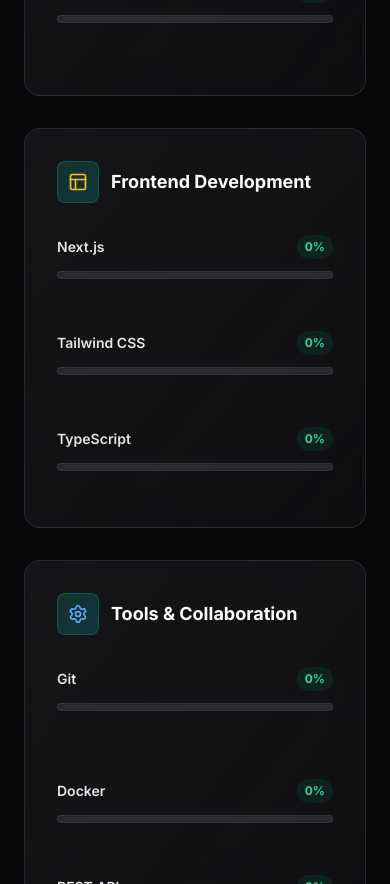
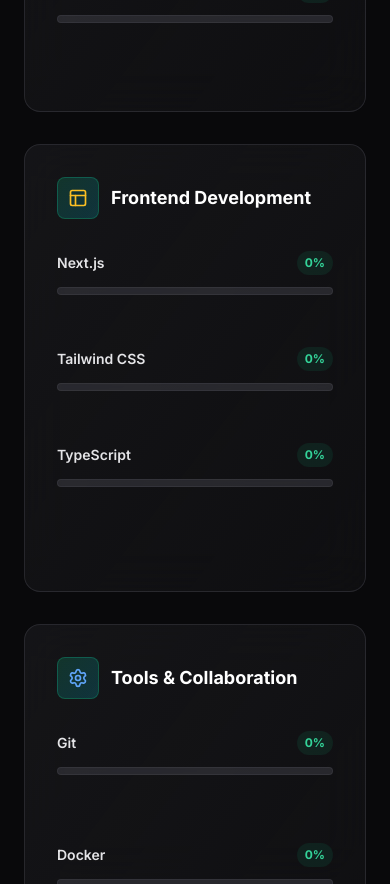
Before and after one commit to AbdulMateen645/abdul-mateen-portfolio, a React (Vite) app: page / in a window 390 px wide. Shown: the part 2840-3724 px from the top of the page. Built offline with nearby package versions, Linux system fonts and the light colour scheme.

Commit message:
fix: Update image paths and improve skills section layout

```diff
--- a/App.tsx
+++ b/App.tsx
@@ -156,7 +156,7 @@
                 <div className="absolute -inset-4 border border-zinc-800 rounded-3xl -rotate-6" />
                 <div className="absolute -inset-4 border border-emerald-500/20 rounded-3xl rotate-3" />
                 <div className="absolute inset-0 rounded-2xl overflow-hidden bg-zinc-900 shadow-2xl">
-                   <img src="https://app.skfinancial.com/uploads/employees/0n43oJnfelAtXcjiUqqFz1H6ProcIkMtC0s7Y2SQ.jpg" alt="Abdul Mateen Hashmi" className="w-full h-full object-cover grayscale hover:grayscale-0 transition-all duration-700" />
+                   <img src="/Images/image.jpeg" alt="Abdul Mateen Hashmi" className="w-full h-full object-cover grayscale hover:grayscale-0 transition-all duration-700" />
                 </div>
               </div>
             </motion.div>
@@ -221,7 +221,7 @@
 
         {/* SKILLS SECTION */}
         <Section id="skills" title="Technical Expertise" subtitle="A multi disciplinary toolkit for the modern web." dark>
-          <div className="grid md:grid-cols-2 lg:grid-cols-4 gap-8">
+          <div className="grid md:grid-cols-2 lg:grid-cols-4 gap-8 auto-rows-fr">
             {SKILL_GROUPS.map((group, idx) => (
               <motion.div
                 key={group.category}
@@ -229,10 +229,10 @@
                 whileInView={{ opacity: 1, y: 0 }}
                 viewport={{ once: true }}
                 transition={{ delay: idx * 0.1 }}
-                className="group relative"
+                className="group relative h-full"
               >
                 <div className="absolute inset-0 bg-gradient-to-br from-emerald-500/10 to-cyan-500/10 rounded-2xl blur-xl opacity-0 group-hover:opacity-100 transition-opacity duration-500" />
-                <div className="relative p-8 rounded-2xl bg-gradient-to-br from-zinc-900/80 to-zinc-900/40 border border-zinc-700/50 backdrop-blur-xl hover:border-emerald-500/30 transition-all duration-300 hover:shadow-2xl hover:shadow-emerald-500/10">
+                <div className="relative h-full flex flex-col p-8 rounded-2xl bg-gradient-to-br from-zinc-900/80 to-zinc-900/40 border border-zinc-700/50 backdrop-blur-xl hover:border-emerald-500/30 transition-all duration-300 hover:shadow-2xl hover:shadow-emerald-500/10">
                   <div className="flex items-center gap-3 mb-8">
                     <div className="p-2.5 rounded-lg bg-gradient-to-br from-emerald-500/20 to-cyan-500/20 border border-emerald-500/30">
                       {idx === 0 && <Code2 className="text-emerald-400 w-5 h-5" />}
@@ -242,7 +242,8 @@
                     </div>
                     <h3 className="text-lg font-bold text-white">{group.category}</h3>
                   </div>
-                  <div className="space-y-7">
+
+                  <div className="space-y-7 flex-1">
                     {group.skills.map(skill => {
                       const [displayValue, setDisplayValue] = useState(0);
                       const [isHovered, setIsHovered] = useState(false);
--- a/components/Projects/ProjectCard.tsx
+++ b/components/Projects/ProjectCard.tsx
@@ -17,11 +17,14 @@
       whileHover={{ y: -5 }}
       className="group relative flex flex-col h-full rounded-2xl border border-zinc-800 bg-zinc-900/40 overflow-hidden"
     >
-      <div className="aspect-video overflow-hidden">
+      <div className="aspect-video overflow-hidden bg-gradient-to-br from-zinc-800 to-zinc-900">
         <img
           src={project.image}
           alt={project.title}
           className="w-full h-full object-cover transition-transform duration-500 group-hover:scale-110 opacity-70 group-hover:opacity-100"
+          onError={(e) => {
+            (e.target as HTMLImageElement).style.display = 'none';
+          }}
         />
       </div>
 
```
Also changed, not shown: 1 other file (tests, documents, lock files or other folders).
